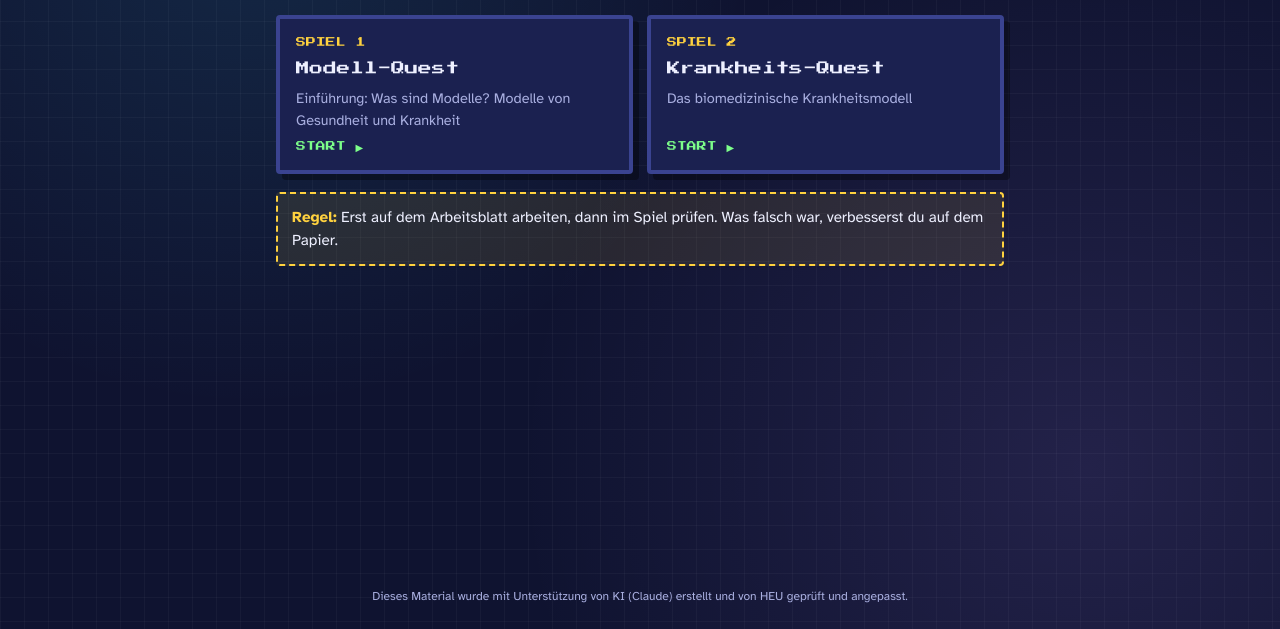
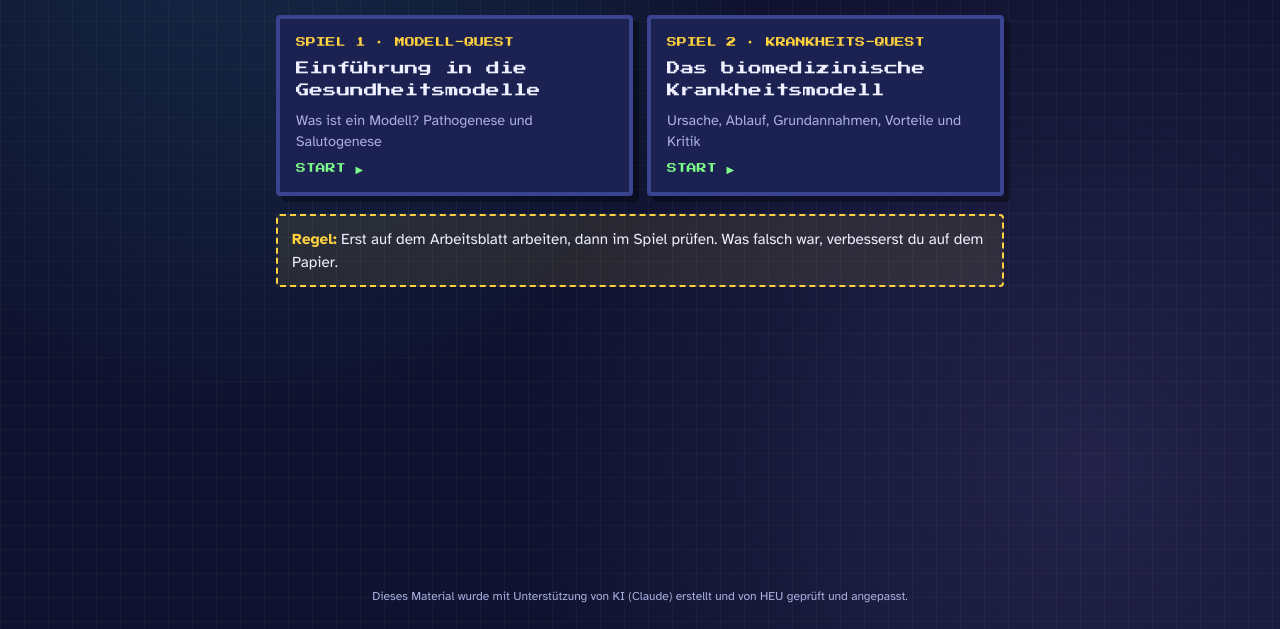
Before and after one commit to heuermann-bkgl/modell-quest, a plain HTML site: page index.html in a window 1280 px wide. Shown: the part 171-800 px from the top of the page. Drawn offline with Linux system fonts and the light colour scheme.

Commit message:
Add files via upload

```diff
--- a/index.html
+++ b/index.html
@@ -37,15 +37,15 @@ footer{max-width:760px;margin:0 auto;padding:0 16px 24px;color:var(--dim);font-s
   <p class="lead">Wähle das Lernspiel, das zu deinem Arbeitsblatt passt. Du brauchst keinen Login, und dein Spielstand bleibt nur auf deinem Gerät.</p>
   <div class="games">
     <a class="game" href="modell-quest/">
-      <span class="nr">SPIEL 1</span>
-      <span class="nm">Modell-Quest</span>
-      <span class="sb">Einführung: Was sind Modelle? Modelle von Gesundheit und Krankheit</span>
+      <span class="nr">SPIEL 1 · MODELL-QUEST</span>
+      <span class="nm">Einführung in die Gesundheitsmodelle</span>
+      <span class="sb">Was ist ein Modell? Pathogenese und Salutogenese</span>
       <span class="go">START ▶</span>
     </a>
     <a class="game" href="krankheits-quest/">
-      <span class="nr">SPIEL 2</span>
-      <span class="nm">Krankheits-Quest</span>
-      <span class="sb">Das biomedizinische Krankheitsmodell</span>
+      <span class="nr">SPIEL 2 · KRANKHEITS-QUEST</span>
+      <span class="nm">Das biomedizinische Krankheitsmodell</span>
+      <span class="sb">Ursache, Ablauf, Grundannahmen, Vorteile und Kritik</span>
       <span class="go">START ▶</span>
     </a>
   </div>
```
